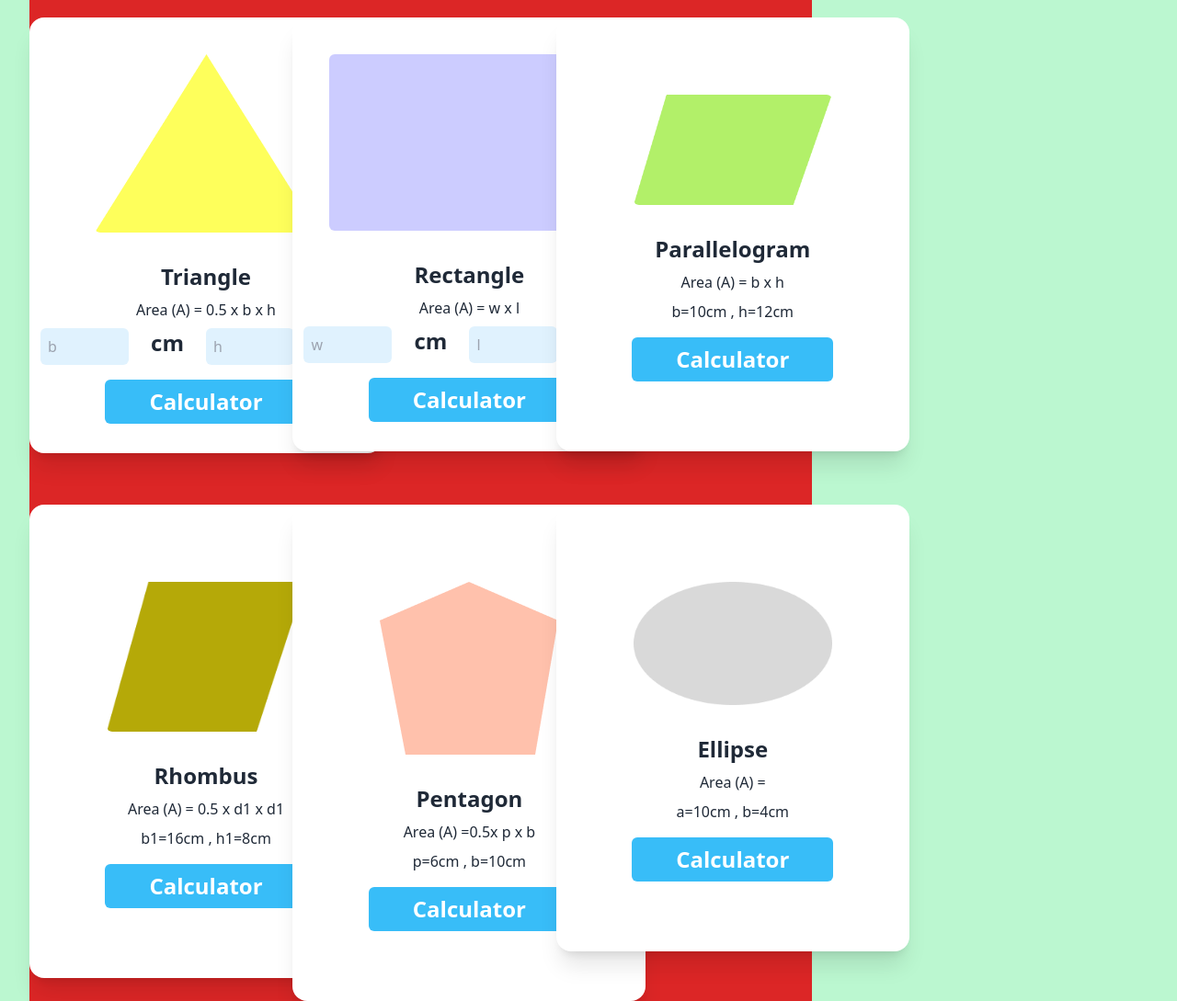
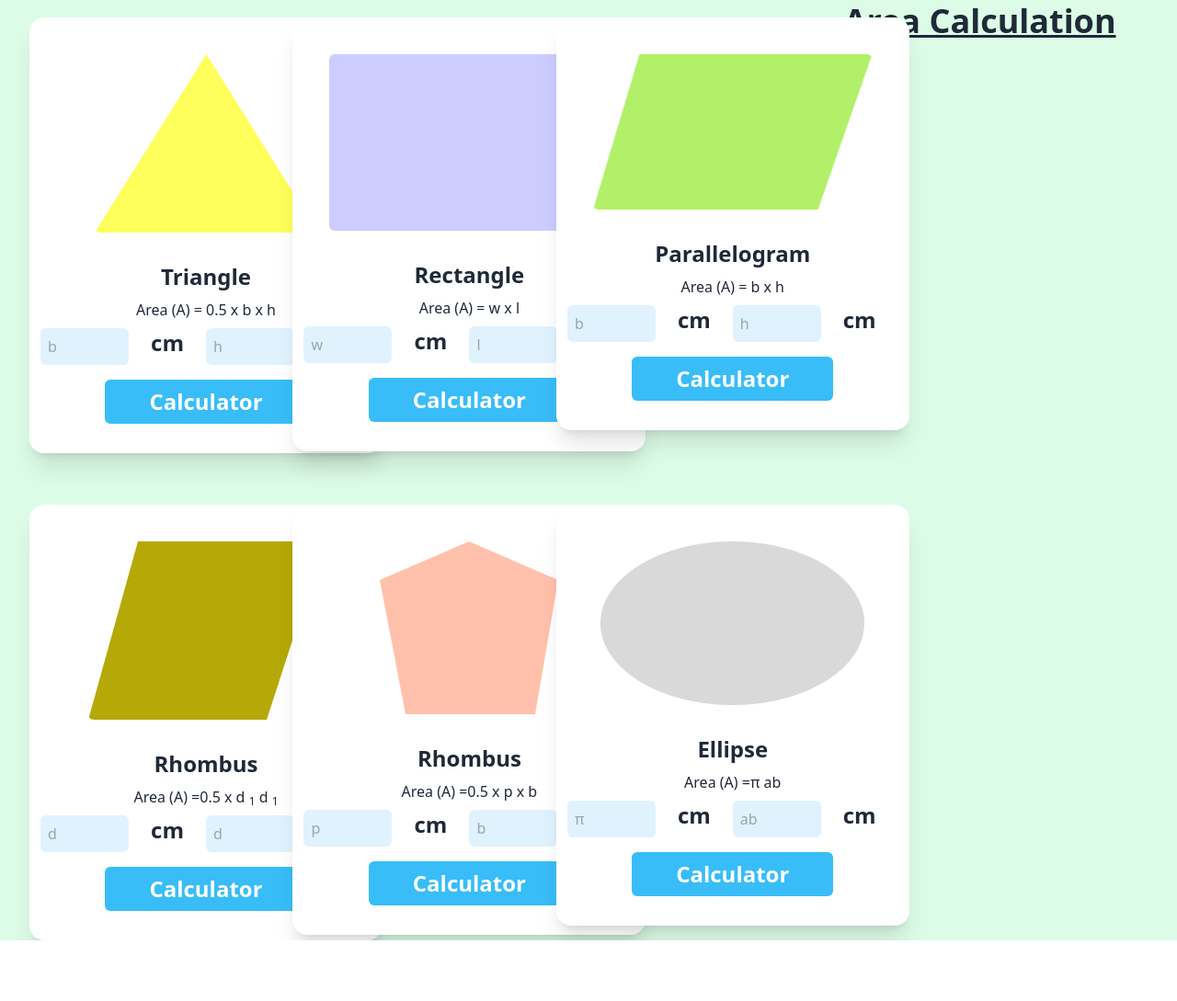
Before and after one commit to Chandan-Chandra-shil/interactive-geometric-genius, a plain HTML site: page index.html in a window 1280 px wide. Shown: the part 117-1206 px from the top of the page at 92% size. After the commit the page ends 1140 px from the top, so only its background shows below. Drawn offline with nearby package versions, Linux system fonts and the light colour scheme.

Commit message:
change card input   design:

```diff
--- a/index.html
+++ b/index.html
@@ -11,7 +11,7 @@
 </head>
 
 <body>
-  <header class="">
+  <header class="header-section">
     <div class="navbar bg-sky-200 lg:px-12">
       <div class="flex-1">
         <a class="  "><span class="text-4xl font-bold
@@ -24,9 +24,9 @@
       </div>
     </div>
   </header>
-  <main class="bg-green-200">
-    <section class="lg:mx-8">
-      <div class="  bg-red-600 gap-2 w-[70%] grid md:grid-cols-2 lg:grid-cols-3 ">
+  <main class="bg-green-100">
+    <section class="lg:mx-8 flex flex-col md:flex-row lg:flex-row ">
+      <div class="   gap-2 w-[70%] grid md:grid-cols-2 lg:grid-cols-3 ">
         <!-- card one -->
         <div class="">
           <div class="card w-96  bg-base-100 shadow-xl lg:mt-12">
@@ -37,16 +37,16 @@
               <h2 class="card-title text-2xl font-semibold">Triangle</h2>
               <p>Area (A) = 0.5 x b x h</p>
               <div class="flex mb-2">
-                <input type="text" class="bg-sky-100 text-sky-400 w-24 pl-2 py-2 rounded-md" name="" id=""
+                <input id="first-input" type="text" class="bg-sky-100 text-sky-400 w-24 pl-2 py-2 rounded-md" name="" id=""
                   placeholder="b">
                 <p class="text-2xl font-semibold mx-6">cm</p>
-                <input type="text" class="bg-sky-100 text-sky-400 w-24 pl-2 py-2 rounded-md" name="" id=""
+                <input id="second-input" type="text" class="bg-sky-100 text-sky-400 w-24 pl-2 py-2 rounded-md" name="" id=""
                   placeholder="h">
                   <p class="text-2xl font-semibold mx-6">cm</p>
 
               </div>
               <div class="card-actions">
-                <button
+                <button id="btn-one"
                   class="bg-sky-400 py-2 px-12 text-2xl font-bold text-white hover:bg-sky-600 rounded-md">Calculator</button>
               </div>
             </div>
@@ -78,92 +78,114 @@
           </div>
         </div>
         <!-- card three -->
-        <div class=" ">
-          <div class="card w-96  bg-base-100 shadow-xl lg:mt-12 p-11">
+        <div class="">
+          <div class="card w-96  bg-base-100 shadow-xl lg:mt-12">
             <figure class="px-10 pt-10">
-              <img src="images/parallelogram.png" alt="triangle" class="rounded-md" />
+              <img src="images/parallelogram.png" alt="parallelogram" class="rounded-md" />
             </figure>
             <div class="card-body items-center text-center">
               <h2 class="card-title text-2xl font-semibold">Parallelogram</h2>
               <p>Area (A) = b x h</p>
               <div class="flex mb-2">
-                <p>b=<span>10</span>cm , h=<span>12</span>cm</p>
+                <input type="text" class="bg-sky-100 text-sky-400 w-24 pl-2 py-2 rounded-md" name="" id=""
+                  placeholder="b">
+                <p class="text-2xl font-semibold mx-6">cm</p>
+                <input type="text" class="bg-sky-100 text-sky-400 w-24 pl-2 py-2 rounded-md" name="" id=""
+                  placeholder="h">
+                  <p class="text-2xl font-semibold mx-6">cm</p>
 
               </div>
               <div class="card-actions">
                 <button
-                  class="bg-sky-400 py-2 px-12  text-2xl font-bold text-white hover:bg-sky-600 rounded-md ">Calculator</button>
+                  class="bg-sky-400 py-2 px-12 text-2xl font-bold text-white hover:bg-sky-600 rounded-md">Calculator</button>
               </div>
             </div>
           </div>
         </div>
-        <!-- card four -->
-        <div class=" ">
-          <div class="card w-96  bg-base-100 shadow-xl lg:mt-12 p-11">
+        <!-- card four-->
+        <div class="">
+          <div class="card w-96  bg-base-100 shadow-xl lg:mt-12">
             <figure class="px-10 pt-10">
-              <img src="images/rhombus.png" alt="triangle" class="rounded-md" />
+              <img src="images/rhombus.png" alt="rhombus" class="rounded-md" />
             </figure>
             <div class="card-body items-center text-center">
               <h2 class="card-title text-2xl font-semibold">Rhombus</h2>
-              <p>Area (A) = 0.5 x d1 x d1</p>
+              <p>Area (A) =0.5 x d <sub>1</sub> d <sub>1</sub></p>
               <div class="flex mb-2">
-                <p>b1=<span>16</span>cm , h1=<span>8</span>cm</p>
+                <input type="text" class="bg-sky-100 text-sky-400 w-24 pl-2 py-2 rounded-md" name="" id=""
+                  placeholder="d">
+                <p class="text-2xl font-semibold mx-6">cm</p>
+                <input type="text" class="bg-sky-100 text-sky-400 w-24 pl-2 py-2 rounded-md" name="" id=""
+                  placeholder="d">
+                  <p class="text-2xl font-semibold mx-6">cm</p>
 
               </div>
               <div class="card-actions">
                 <button
-                  class="bg-sky-400 py-2 px-12  text-2xl font-bold text-white hover:bg-sky-600 rounded-md ">Calculator</button>
+                  class="bg-sky-400 py-2 px-12 text-2xl font-bold text-white hover:bg-sky-600 rounded-md">Calculator</button>
               </div>
             </div>
           </div>
         </div>
-        <!-- card-five -->
-        <div class=" ">
-          <div class="card w-96  bg-base-100 shadow-xl lg:mt-12 p-11">
+        <!-- card five -->
+        <div class="">
+          <div class="card w-96  bg-base-100 shadow-xl lg:mt-12">
             <figure class="px-10 pt-10">
-              <img src="images/pentagon.png" alt="triangle" class="rounded-md" />
+              <img src="images/pentagon.png" alt="rhombus" class="rounded-md" />
             </figure>
             <div class="card-body items-center text-center">
-              <h2 class="card-title text-2xl font-semibold">Pentagon</h2>
-              <p>Area (A) =0.5x p x b</p>
+              <h2 class="card-title text-2xl font-semibold">Rhombus</h2>
+              <p>Area (A) =0.5 x p x b </p>
               <div class="flex mb-2">
-                <p>p=<span>6</span>cm , b=<span>10</span>cm</p>
+                <input type="text" class="bg-sky-100 text-sky-400 w-24 pl-2 py-2 rounded-md" name="" id=""
+                  placeholder="p">
+                <p class="text-2xl font-semibold mx-6">cm</p>
+                <input type="text" class="bg-sky-100 text-sky-400 w-24 pl-2 py-2 rounded-md" name="" id=""
+                  placeholder="b">
+                  <p class="text-2xl font-semibold mx-6">cm</p>
 
               </div>
               <div class="card-actions">
                 <button
-                  class="bg-sky-400 py-2 px-12  text-2xl font-bold text-white hover:bg-sky-600 rounded-md ">Calculator</button>
+                  class="bg-sky-400 py-2 px-12 text-2xl font-bold text-white hover:bg-sky-600 rounded-md">Calculator</button>
               </div>
             </div>
           </div>
         </div>
-        <!-- card-six -->
-        <div class=" ">
-          <div class="card w-96  bg-base-100 shadow-xl lg:mt-12 p-11">
+        <!-- card five -->
+        <div class="">
+          <div class="card w-96  bg-base-100 shadow-xl lg:mt-12">
             <figure class="px-10 pt-10">
               <img src="images/ellipse.png" alt="ellipse" class="rounded-md" />
             </figure>
             <div class="card-body items-center text-center">
               <h2 class="card-title text-2xl font-semibold">Ellipse</h2>
-              <p>Area (A) = </p>
+              <p>Area (A) =&pi; ab </p>
               <div class="flex mb-2">
-                <p>a=<span>10</span>cm , b=<span>4</span>cm</p>
+                <input type="text" class="bg-sky-100 text-sky-400 w-24 pl-2 py-2 rounded-md" name="" id=""
+                  placeholder="&pi;">
+                <p class="text-2xl font-semibold mx-6">cm</p>
+                <input type="text" class="bg-sky-100 text-sky-400 w-24 pl-2 py-2 rounded-md" name="" id=""
+                  placeholder="ab">
+                  <p class="text-2xl font-semibold mx-6">cm</p>
 
               </div>
               <div class="card-actions">
                 <button
-                  class="bg-sky-400 py-2 px-12  text-2xl font-bold text-white hover:bg-sky-600 rounded-md ">Calculator</button>
+                  class="bg-sky-400 py-2 px-12 text-2xl font-bold text-white hover:bg-sky-600 rounded-md">Calculator</button>
               </div>
             </div>
           </div>
         </div>
 
 
-        <!-- <div class=" w-[30%]"> -->
-          <!-- <h3 class="text-4xl text-center underline font-semibold">Area Calculation</h3> -->
-        <!-- </div> -->
+      </div>
+      <div class=" calculation deatils  w-[30%] pt-8">
+        <h3 class="text-4xl text-center underline font-semibold">Area Calculation</h3>
+        <tbody id="show-input-result">
 
 
+        </tbo>
       </div>
     </section>
 
--- a/js/app.js
+++ b/js/app.js
@@ -0,0 +1,9 @@
+document.getElementById('btn-one').addEventListener('click', function () {
+
+
+
+
+
+
+
+})
```
